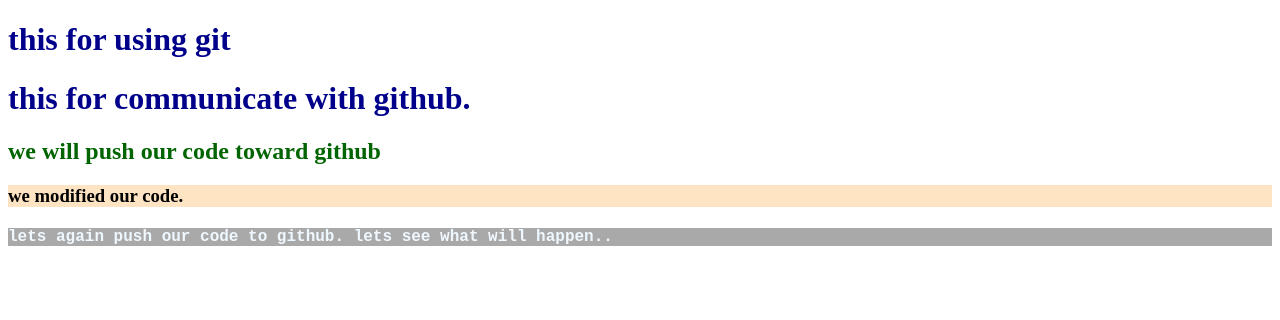
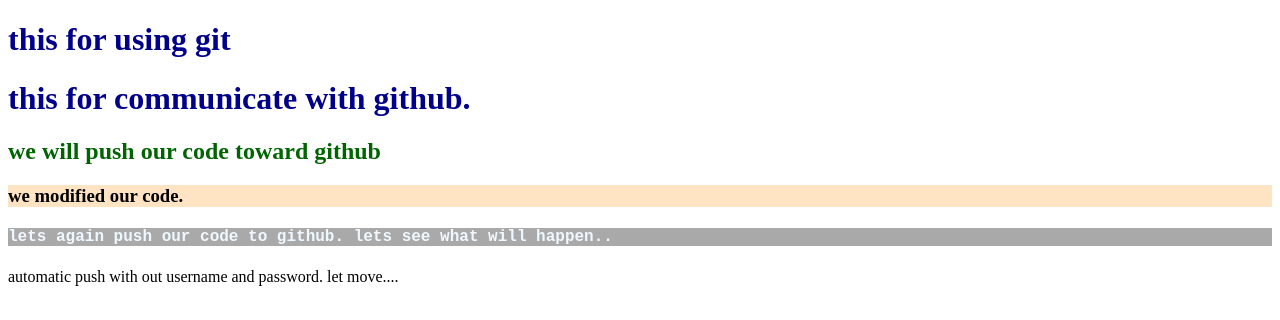
Before and after one commit to Khairul-Basar/my-project-git, a plain HTML site: page index.html in a window 1280 px wide. Drawn offline with Linux system fonts and the light colour scheme.

Commit message:
programming hero html file modified and repush automatically.

```diff
--- a/index.html
+++ b/index.html
@@ -16,6 +16,8 @@
 
   <h3>we modified our code.</h3>
   <h4>lets again push our code to github. lets see what will happen..</h4>
+
+  <p>automatic push with out username and password. let move....</p>
 </body>
 
 </html>
```
